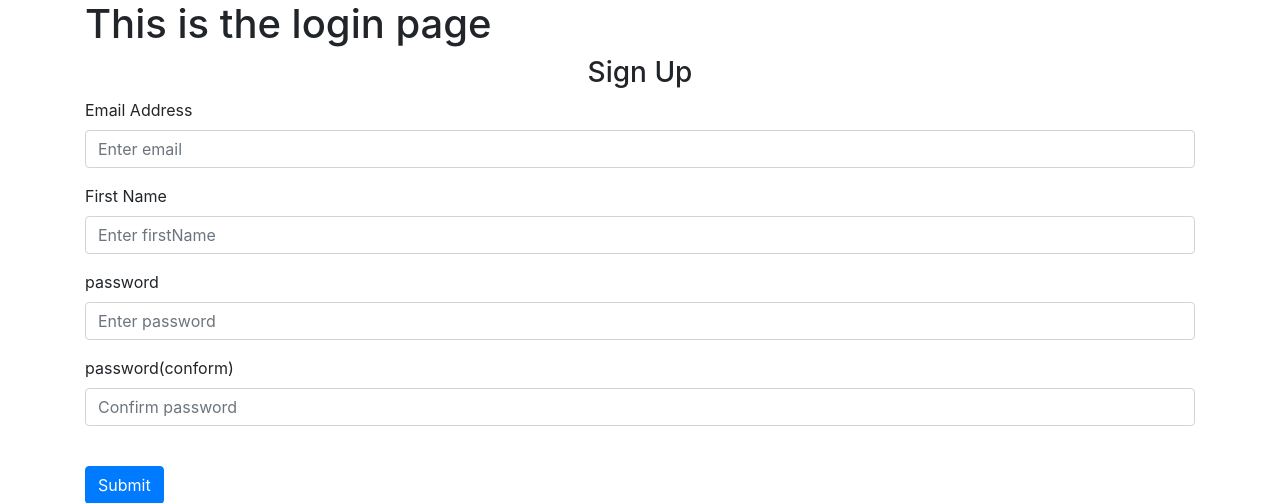
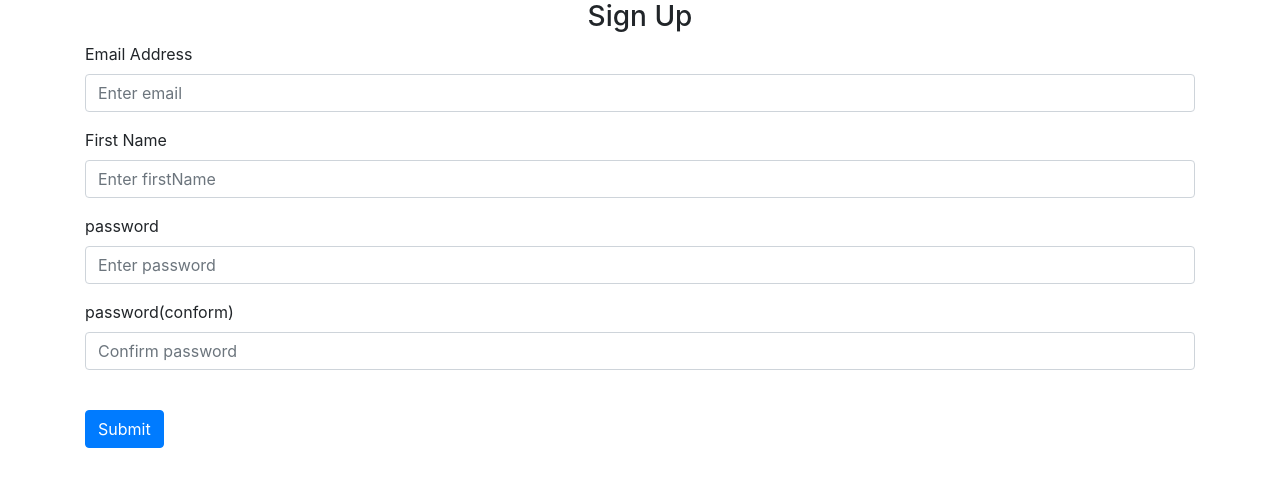
Before and after one commit to Md-Noman-Biswas/Note-taking-website-using-flask, a Flask app: page /sign-up in a window 1280 px wide. Shown: the part 56-559 px from the top of the page. Run offline with Flask 3, Linux system fonts and the light colour scheme; some libraries are stand-ins or nearby versions.

Commit message:
updating file

```diff
--- a/website/templates/sign_up.html
+++ b/website/templates/sign_up.html
@@ -1,6 +1,5 @@
 {% extends "base.html" %} {% block title %}Login{% endblock %}
 {% block content %}
-<h1>This is the login page</h1>
 <form method="POST">
     <h3 align="center">Sign Up</h3>
     <div class="form-group">
```
Also changed, not shown: README.md, instance/database.db.
